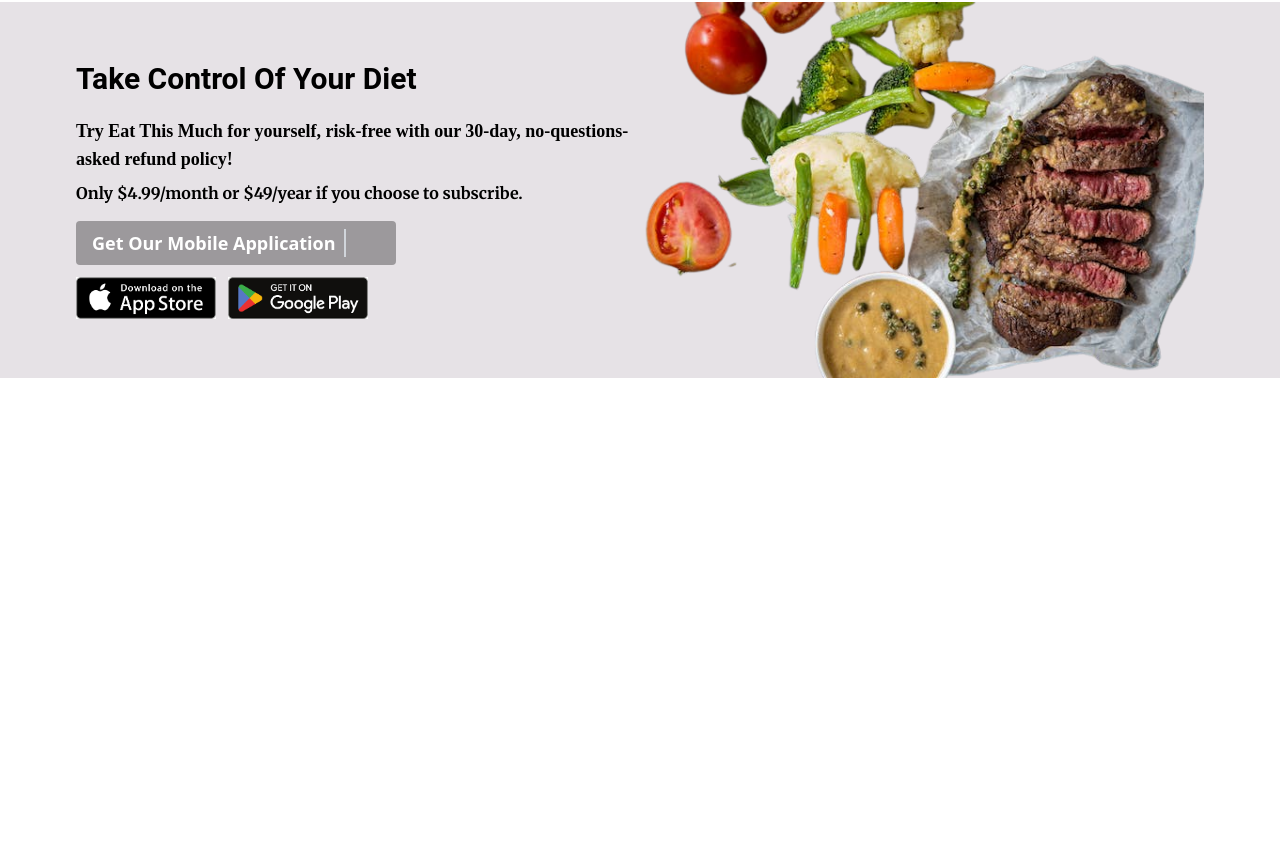
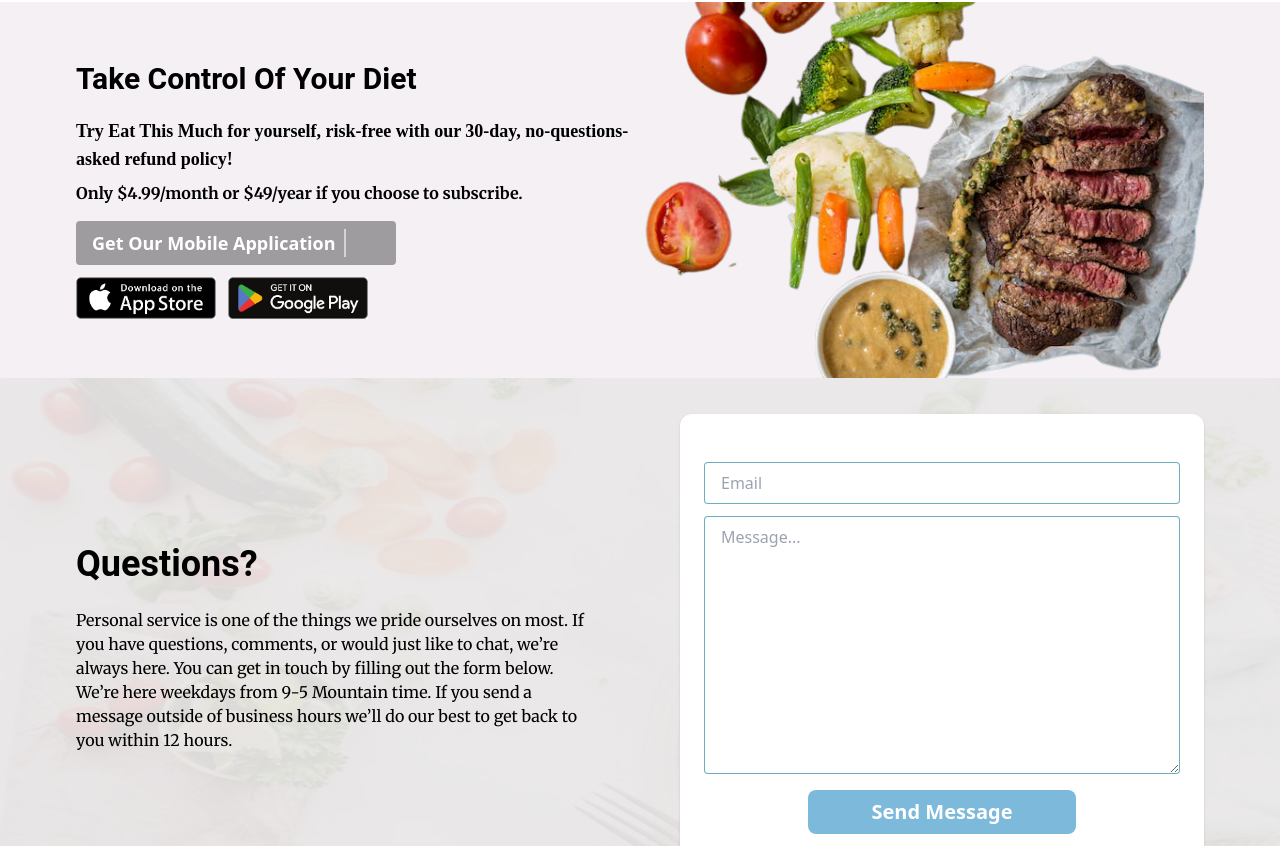
Before and after one commit to samuelbrhane/Svelte-Meal-Plan-App, a Svelte app: page /about in a window 1280 px wide. Shown: the part 4294-5140 px from the top of the page. Before the commit the page ends 4672 px from the top, so only its background shows below. Built offline with nearby package versions, Linux system fonts and the light colour scheme; some icons are missing; a web font is replaced by a local one.

Commit message:
Create a MessageUs component for about page.

```diff
--- a/src/components/About/CreateAd.svelte
+++ b/src/components/About/CreateAd.svelte
@@ -2,8 +2,8 @@
   import Icon from "@iconify/svelte";
 </script>
 
-<main class="bg-[#e6e2e6]">
-  <div class="max-w-6xl mx-auto px-3 grid grid-cols-2 items-center">
+<main class="bg-[#f4f0f4]">
+  <div class="max-w-6xl mx-auto px-3 grid md:grid-cols-2 items-center">
     <div>
       <h1 class="mb-5 text-xl md:text-2xl lg:text-3xl font-[Roboto] font-bold">
         Take Control Of Your Diet
@@ -12,7 +12,7 @@
         Try Eat This Much for yourself, risk-free with our 30-day,
         no-questions-asked refund policy!
       </p>
-      <p class="font-[Merriweather] font-semibold">
+      <p class="font-[Merriweather] font-semibold hidden lg:inline">
         Only $4.99/month or $49/year if you choose to subscribe.
       </p>
       <div class="flex flex-col gap-3 mt-4">
@@ -33,6 +33,6 @@
         </div>
       </div>
     </div>
-    <img src="/aboutBg.png" alt="foodImage" />
+    <img src="/aboutBg.png" alt="foodImage" class="hidden md:inline" />
   </div>
 </main>
--- /dev/null
+++ b/src/components/About/MessageUs.svelte
@@ -0,0 +1,63 @@
+<script>
+  const handleFormSubmit = () => {};
+  let email = "";
+  let message = "";
+</script>
+
+<section class="relative w-full max-h-[540px]">
+  <!-- background image -->
+  <img src="/messageBg.jpeg" alt="foodImage" class="w-full max-h-[540px]" />
+
+  <!--Question content -->
+  <div class="absolute top-0 left-0 w-full bottom-0 bg-[#eae8e8ef]">
+    <div
+      class="max-w-6xl mx-auto px-3 grid grid-cols-1 h-full lg:grid-cols-2 gap-6 lg:gap-20 items-center"
+    >
+      <div>
+        <h1
+          class="text-xl font-bold md:text-2xl lg:text-3xl xl:text-4xl font-[Roboto] mb-6"
+        >
+          Questions?
+        </h1>
+        <p class="font-[Merriweather]">
+          Personal service is one of the things we pride ourselves on most. If
+          you have questions, comments, or would just like to chat, we’re always
+          here. You can get in touch by filling out the form below. We’re here
+          weekdays from 9-5 Mountain time. If you send a message outside of
+          business hours we’ll do our best to get back to you within 12 hours.
+        </p>
+      </div>
+
+      <!-- Question form -->
+      <div class="bg-white rounded-xl shadow py-4 px-6 md:py-8 lg:py-12">
+        <form on:submit|preventDefault={handleFormSubmit}>
+          <!-- email -->
+
+          <input
+            type="email"
+            id="email"
+            placeholder="Email"
+            class="input mb-3"
+            bind:value={email}
+          />
+
+          <textarea
+            rows="10"
+            bind:value={message}
+            placeholder="Message..."
+            class="input"
+          />
+
+          <!-- login -->
+          <div class="flex justify-center mt-4">
+            <button
+              type="submit"
+              class="px-16 hover:scale-[1.03] py-2 text-xl bg-[#7db9db] rounded-lg text-white font-semibold"
+              >Send Message</button
+            >
+          </div>
+        </form>
+      </div>
+    </div>
+  </div>
+</section>
--- a/src/components/Footer.svelte
+++ b/src/components/Footer.svelte
@@ -6,7 +6,7 @@
   };
 </script>
 
-<footer class="bg-[#eae8e8] py-5">
+<footer class="bg-[#eae8e8ef] py-5">
   <div class="max-w-6xl mx-auto px-3">
     <!-- Intro -->
     <div class="flex items-end gap-4">
--- a/src/components/index.js
+++ b/src/components/index.js
@@ -17,6 +17,7 @@ export { default as WhyWeDo } from "./About/WhyWeDo.svelte";
 export { default as HowItWorks } from "./About/HowItWorks.svelte";
 export { default as WhoAreWe } from "./About/WhoAreWe.svelte";
 export { default as CreateAd } from "./About/CreateAd.svelte";
+export { default as MessageUs } from "./About/MessageUs.svelte";
 
 // Authentication page components
 export { default as LoginForm } from "./Auth/LoginForm.svelte";
--- a/src/pages/main/About.svelte
+++ b/src/pages/main/About.svelte
@@ -1,7 +1,9 @@
 <script>
   import {
     CreateAd,
+    Footer,
     HowItWorks,
+    MessageUs,
     OurService,
     OurStory,
     WhoAreWe,
@@ -114,6 +116,11 @@
 
         <!-- Create account -->
         <CreateAd />
+
+        <!-- Message Us -->
+        <MessageUs />
+
+        <Footer />
       </div>
     </div>
   </section>
```
Also changed, not shown: public/messageBg.jpeg (added).
